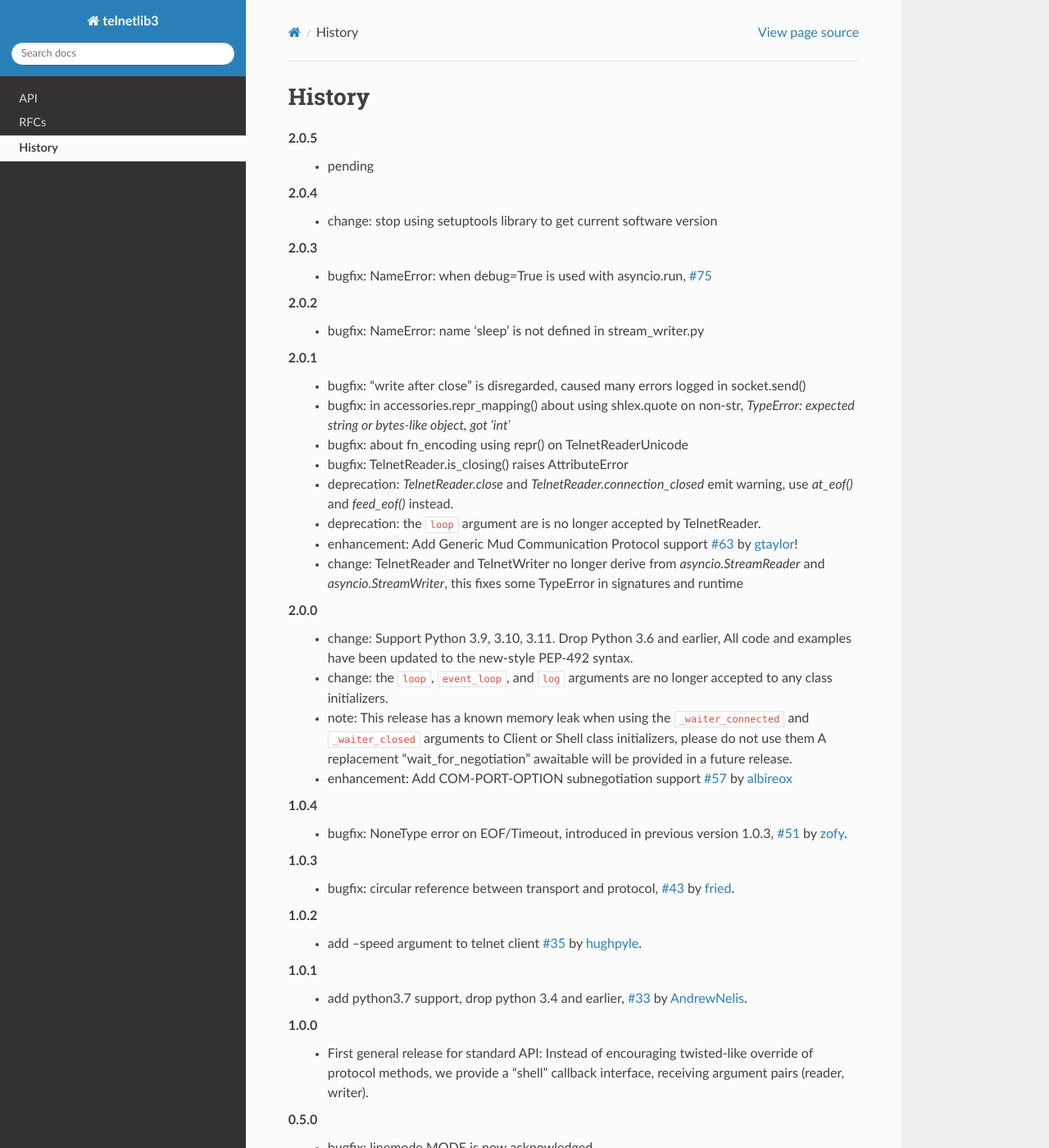
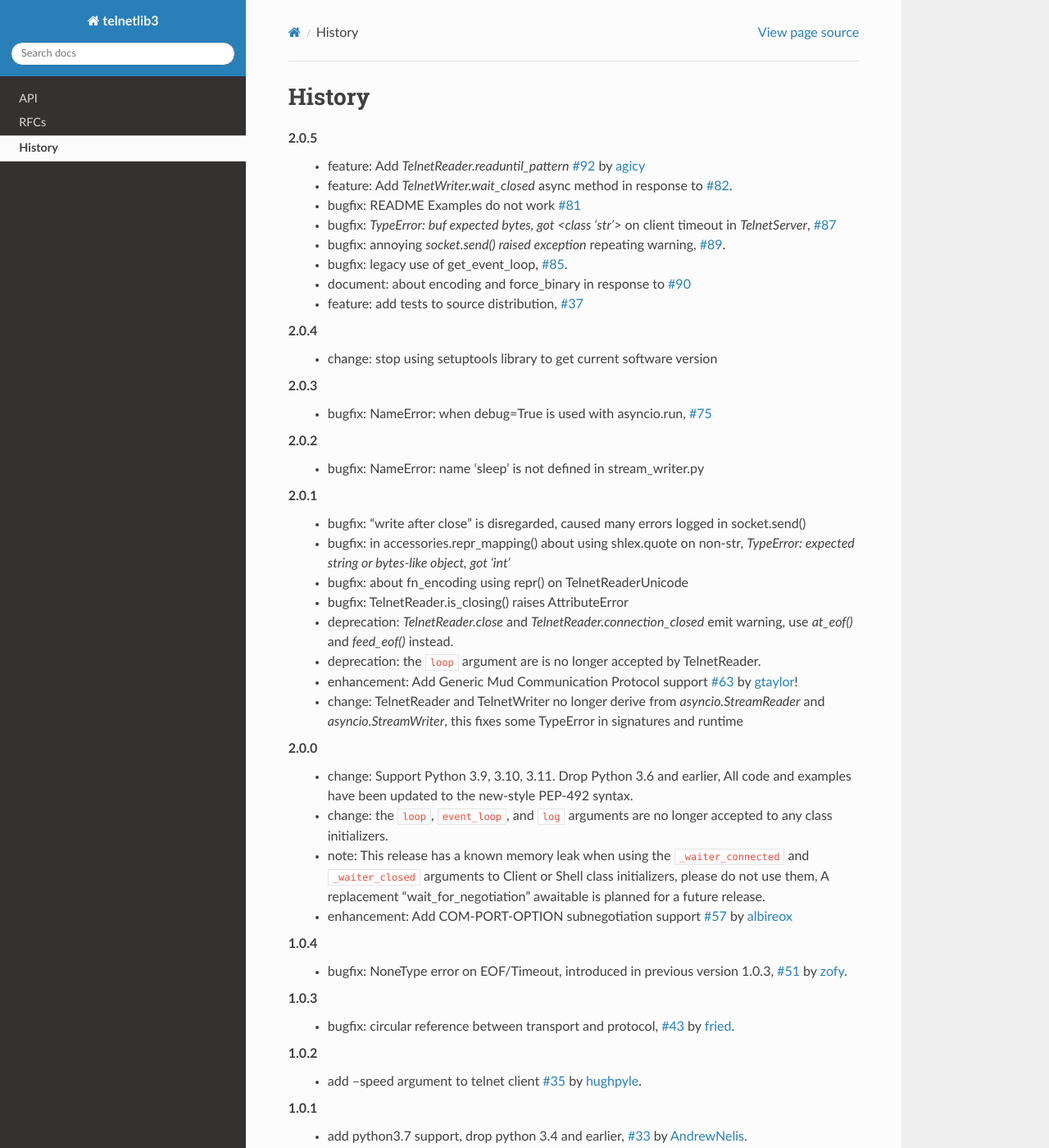
Before and after one commit to jquast/telnetlib3, a Sphinx documentation site: the page built from docs/history.rst, in a window 1280 px wide and 1400 px high. Shown: the whole window at 82% size. Built offline with Sphinx 7.4.7 and the Read the Docs theme 3.1.0, drawn with Linux system fonts in a browser that asks for light colours.

Commit message:
documentation, black formatter

```diff
--- a/docs/example_readline.py
+++ b/docs/example_readline.py
@@ -134,7 +134,6 @@ class Lander(object):
             # prompt
             client.writer.write("? ")
             while True:
-
                 # await (1) client input (2) system notification
                 done, pending = await asyncio.wait(
                     wait_for, return_when=asyncio.FIRST_COMPLETED
--- a/docs/history.rst
+++ b/docs/history.rst
@@ -1,7 +1,18 @@
 History
 =======
 2.0.5
- * pending
+ * feature: Add `TelnetReader.readuntil_pattern` :ghissue:`92` by
+   :ghuser:`agicy`
+ * feature: Add `TelnetWriter.wait_closed` async method in response to
+   :ghissue:`82`.
+ * bugfix: README Examples do not work :ghissue:`81`
+ * bugfix: `TypeError: buf expected bytes, got <class 'str'>` on client timeout
+   in `TelnetServer`, :ghissue:`87`
+ * bugfix: annoying `socket.send() raised exception` repeating warning,
+   :ghissue:`89`.
+ * bugfix: legacy use of get_event_loop, :ghissue:`85`.
+ * document: about encoding and force_binary in response to :ghissue:`90`
+ * feature: add tests to source distribution, :ghissue:`37`
 
 2.0.4
  * change: stop using setuptools library to get current software version
@@ -34,8 +45,8 @@ History
    any class initializers.
  * note: This release has a known memory leak when using the ``_waiter_connected`` and
    ``_waiter_closed`` arguments to Client or Shell class initializers, please do
-   not use them A replacement "wait_for_negotiation" awaitable will be provided
-   in a future release.
+   not use them, A replacement "wait_for_negotiation" awaitable is planned for a
+   future release.
  * enhancement: Add COM-PORT-OPTION subnegotiation support :ghissue:`57` by
    :ghuser:`albireox`
 
```
Also changed, not shown: README.rst (+9 -8 lines), 6 other files.
